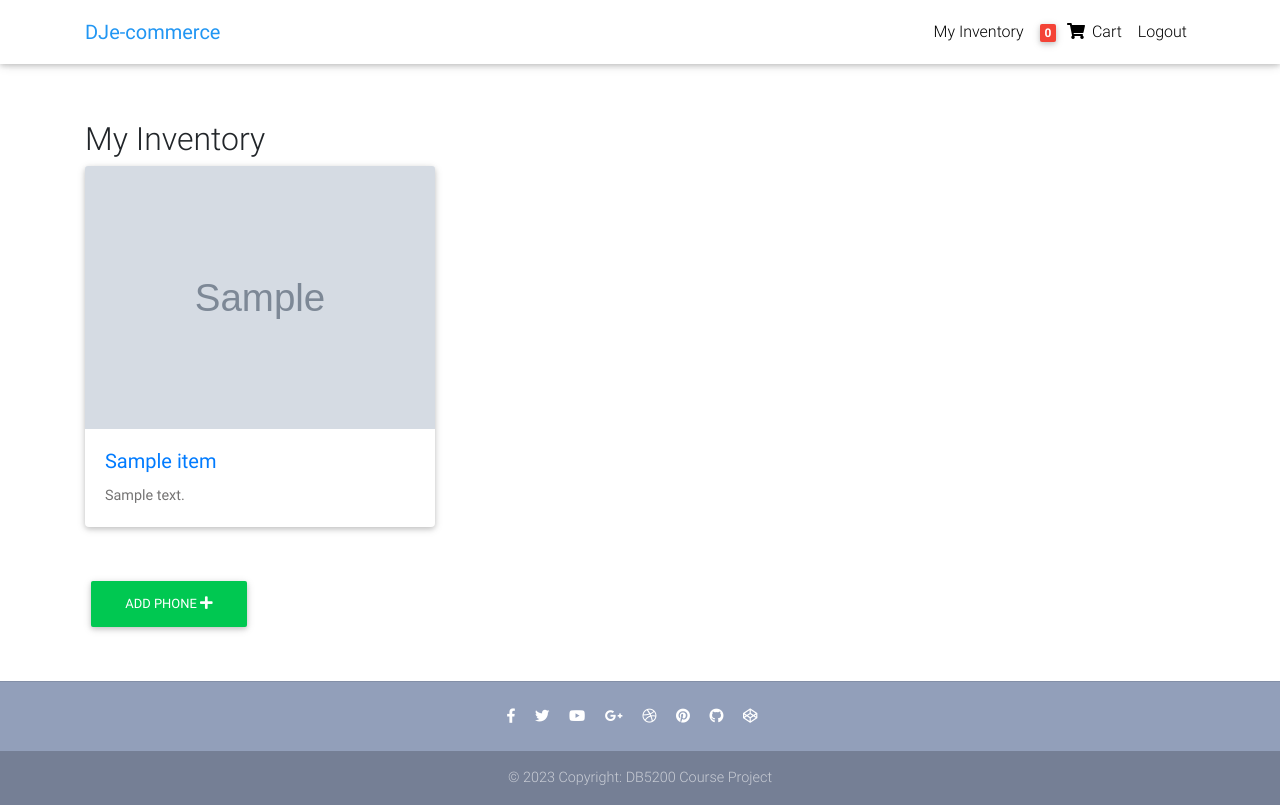
After one commit to DailyGrow/phone-bidding, a Django app: page /my-inventory/ in a window 1280 px wide. The commit adds this page. Run offline with Django 3.2, Linux system fonts and the light colour scheme; a user stored in the database is signed in; tables that the repository leaves empty hold one stand-in row (values such as "Sample post"); grey boxes marked "Sample" are stand-in pictures; some libraries are stand-ins or nearby versions.

Commit message:
add inventory for CRUD

```diff
--- a/core/models.py
+++ b/core/models.py
@@ -6,7 +6,7 @@ from django.shortcuts import reverse
 from django_countries.fields import CountryField
 from django.core.validators import MinValueValidator
 from django.utils import timezone
-
+from django.template.defaultfilters import slugify
 
 CATEGORY_CHOICES = (
     ('S', 'Shirt'),
@@ -66,8 +66,13 @@ class Item(models.Model):
     brand = models.CharField(max_length=50, choices=BRAND_CHOICES, null=True)
     active = models.BooleanField(default=True)
     created_at = models.DateTimeField(auto_now_add=True, null=True)
-    slug = models.SlugField(null=True)
+    slug = models.SlugField(unique=True, blank=True)
     image = models.ImageField(null=True)
+
+    def save(self, *args, **kwargs):
+        if not self.slug:
+            self.slug = slugify(self.title)
+        super(Item, self).save(*args, **kwargs)
 
     def __str__(self):
         return self.title
--- a/core/urls.py
+++ b/core/urls.py
@@ -11,6 +11,10 @@ from .views import (
     AddCouponView,
     RequestRefundView,
     BidView,
+    InventoryView,
+    ProductEditView,
+    ProductDeleteView,
+    AddPhoneView,
 )
 
 app_name = 'core'
@@ -28,5 +32,8 @@ urlpatterns = [
     path('payment/<payment_option>/', PaymentView.as_view(), name='payment'),
     path('request-refund/', RequestRefundView.as_view(), name='request-refund'),
     path('bid/<slug:slug>/', BidView.as_view(), name='place_bid'),
-    # path('test/',testmysql, name='test')
+    path('my-inventory/', InventoryView.as_view(), name='my_inventory'),
+    path('product/edit/<slug:slug>/', ProductEditView.as_view(), name='edit_product'),
+    path('product/delete/<slug:slug>/', ProductDeleteView.as_view(), name='delete_product'),
+    path('add-phone/', AddPhoneView.as_view(), name='add_phone'),
 ]
--- a/core/views.py
+++ b/core/views.py
@@ -5,13 +5,13 @@ import stripe
 from django.conf import settings
 from django.contrib import messages
 from django.contrib.auth.decorators import login_required
-from django.contrib.auth.mixins import LoginRequiredMixin
+from django.contrib.auth.mixins import LoginRequiredMixin, UserPassesTestMixin
 from django.core.exceptions import ObjectDoesNotExist
 from django.shortcuts import redirect
 from django.shortcuts import render, get_object_or_404
 from django.utils import timezone
-from django.views.generic import ListView, DetailView, View
-
+from django.views.generic import ListView, DetailView, View, UpdateView, DeleteView, CreateView
+from django.urls import reverse_lazy
 from .forms import CheckoutForm, CouponForm, RefundForm, PaymentForm, BidForm
 from .models import Item, OrderItem, Order, Address, Payment, Coupon, Refund, UserProfile, Bid
 
@@ -562,3 +562,44 @@ class BidView(LoginRequiredMixin, View):
             return redirect(item.get_absolute_url())
         else:
             return render(request, self.template_name, context)
+
+
+class InventoryView(LoginRequiredMixin, ListView):
+    model = Item
+    template_name = 'my_inventory.html'
+    context_object_name = 'items'
+
+    def get_queryset(self):
+        return Item.objects.filter(seller=self.request.user)
+
+
+class ProductEditView(LoginRequiredMixin, UserPassesTestMixin, UpdateView):
+    model = Item
+    fields = ['title', 'description', 'starting_bid', 'condition', 'system', 'brand', 'image']
+    template_name = 'edit_product.html'
+
+    def get_success_url(self):
+        return reverse_lazy('core:product', kwargs={'slug': self.object.slug})
+
+    def test_func(self):
+        return self.request.user == self.get_object().seller
+
+class ProductDeleteView(LoginRequiredMixin, UserPassesTestMixin, DeleteView):
+    model = Item
+    template_name = 'delete_product.html'
+    success_url = reverse_lazy('core:my_inventory')  # Redirect to home page after deletion
+
+    def test_func(self):
+        return self.request.user == self.get_object().seller
+
+class AddPhoneView(LoginRequiredMixin, CreateView):
+    model = Item
+    fields = ['title', 'description', 'starting_bid', 'condition', 'system', 'brand', 'image']
+    template_name = 'add_phone.html'
+
+    def form_valid(self, form):
+        form.instance.seller = self.request.user  # Set the seller to the current user
+        return super().form_valid(form)
+
+    def get_success_url(self):
+        return reverse_lazy('core:my_inventory')  # Redirect to inventory page after adding
--- /dev/null
+++ b/templates/my_inventory.html
@@ -0,0 +1,40 @@
+{% extends "base.html" %} {% block content %}
+<main class="container mt-5">
+    <h2>My Inventory</h2>
+    <div class="row">
+        {% for item in items %}
+        <div class="col-md-4">
+            <div class="card mb-4">
+                <!-- Link to the product detail page -->
+                <a href="{{ item.get_absolute_url }}">
+                    <img
+                        class="card-img-top"
+                        src="{{ item.image.url }}"
+                        alt="{{ item.title }}"
+                    />
+                </a>
+                <div class="card-body">
+                    <h5 class="card-title">
+                        <!-- Another link to the product detail page -->
+                        <a href="{{ item.get_absolute_url }}"
+                            >{{ item.title }}</a
+                        >
+                    </h5>
+                    <p class="card-text">{{ item.description }}</p>
+                    <!-- Additional item details -->
+                </div>
+            </div>
+        </div>
+        {% empty %}
+        <p>No items in your inventory.</p>
+        {% endfor %}
+    </div>
+</main>
+<!-- At the bottom of my_inventory.html -->
+<div class="container mt-4 mb-5">
+    <a href="{% url 'core:add_phone' %}" class="btn btn-success">
+        Add Phone
+        <i class="fas fa-plus"></i>
+    </a>
+</div>
+{% endblock %}
--- a/templates/navbar.html
+++ b/templates/navbar.html
@@ -1,64 +1,107 @@
 {% load cart_template_tags %}
 
-<nav class="navbar fixed-top navbar-expand-lg navbar-light white scrolling-navbar">
+<nav
+    class="navbar fixed-top navbar-expand-lg navbar-light white scrolling-navbar"
+>
     <div class="container">
-
         <!-- Brand -->
         <a class="navbar-brand waves-effect" href="/">
             <strong class="blue-text">DJe-commerce</strong>
         </a>
 
         <!-- Collapse -->
-      <button class="navbar-toggler" type="button" data-toggle="collapse" data-target="#navbarSupportedContent"
-        aria-controls="navbarSupportedContent" aria-expanded="false" aria-label="Toggle navigation">
+        <button
+            class="navbar-toggler"
+            type="button"
+            data-toggle="collapse"
+            data-target="#navbarSupportedContent"
+            aria-controls="navbarSupportedContent"
+            aria-expanded="false"
+            aria-label="Toggle navigation"
+        >
             <span class="navbar-toggler-icon"></span>
         </button>
 
         <!-- Links -->
         <div class="collapse navbar-collapse" id="navbarSupportedContent">
-
             <!-- Left -->
             <ul class="navbar-nav mr-auto">
-          {% comment %} <li class="nav-item active">
-            <a class="nav-link waves-effect" href="/">Home
+                {% comment %}
+                <li class="nav-item active">
+                    <a class="nav-link waves-effect" href="/"
+                        >Home
                         <span class="sr-only">(current)</span>
                     </a>
                 </li>
                 <li class="nav-item">
                     <a class="nav-link waves-effect" href="/checkout">
-            Checkout</a>
-          </li> {% endcomment %}
+                        Checkout</a
+                    >
+                </li>
+                {% endcomment %}
             </ul>
 
             <!-- Right -->
             <ul class="navbar-nav nav-flex-icons">
                 {% if request.user.is_authenticated %}
                 <li class="nav-item">
-            <a href="{% url 'core:order-summary' %}" class="nav-link waves-effect">
-              <span class="badge red z-depth-1 mr-1"> {{ request.user|cart_item_count }} </span>
+                    <a
+                        class="nav-link waves-effect"
+                        href="{% url 'core:my_inventory' %}"
+                    >
+                        <span class="clearfix d-none d-sm-inline-block">
+                            My Inventory
+                        </span>
+                    </a>
+                </li>
+
+                <li class="nav-item">
+                    <a
+                        href="{% url 'core:order-summary' %}"
+                        class="nav-link waves-effect"
+                    >
+                        <span class="badge red z-depth-1 mr-1">
+                            {{ request.user|cart_item_count }}
+                        </span>
                         <i class="fas fa-shopping-cart"></i>
-              <span class="clearfix d-none d-sm-inline-block"> Cart </span>
+                        <span class="clearfix d-none d-sm-inline-block">
+                            Cart
+                        </span>
                     </a>
                 </li>
                 <li class="nav-item">
-            <a class="nav-link waves-effect" href="{% url 'account_logout' %}">
-              <span class="clearfix d-none d-sm-inline-block"> Logout </span>
+                    <a
+                        class="nav-link waves-effect"
+                        href="{% url 'account_logout' %}"
+                    >
+                        <span class="clearfix d-none d-sm-inline-block">
+                            Logout
+                        </span>
                     </a>
                 </li>
                 {% else %}
                 <li class="nav-item">
-            <a class="nav-link waves-effect" href="{% url 'account_login' %}">
-              <span class="clearfix d-none d-sm-inline-block"> Login </span>
+                    <a
+                        class="nav-link waves-effect"
+                        href="{% url 'account_login' %}"
+                    >
+                        <span class="clearfix d-none d-sm-inline-block">
+                            Login
+                        </span>
                     </a>
                 </li>
                 <li class="nav-item">
-            <a class="nav-link waves-effect" href="{% url 'account_signup' %}">
-              <span class="clearfix d-none d-sm-inline-block"> Signup </span>
+                    <a
+                        class="nav-link waves-effect"
+                        href="{% url 'account_signup' %}"
+                    >
+                        <span class="clearfix d-none d-sm-inline-block">
+                            Signup
+                        </span>
                     </a>
                 </li>
                 {% endif %}
             </ul>
         </div>
-
     </div>
 </nav>
```
Also changed, not shown: templates/add_phone.html (added, +10 -0 lines), templates/delete_product.html (added, +11 -0 lines), templates/edit_product.html (added, +8 -0 lines), templates/product.html (+17 -1 lines), media_root/iphone_J93Cvp1.jpg (added), media_root/iphone_VCo914c.jpg (added). Lines whose indentation alone changed are shown as unchanged.
